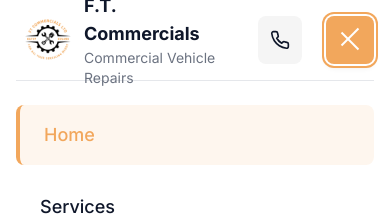
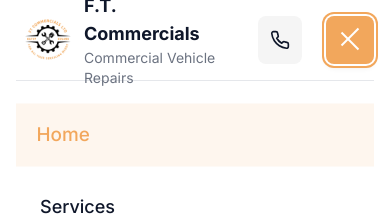
Before and after one commit to mattduff36/ftcommercials, a Next.js app: page / in a window 390 px wide. Both pictures are taken after a click on the button "Open navigation menu". Shown: the top 217 px of the page. Built offline with nearby package versions, Linux system fonts and the light colour scheme.

Commit message:
Fix mobile navigation: remove horrible animations and fix Services link scrolling

```diff
--- a/src/app/page.tsx
+++ b/src/app/page.tsx
@@ -35,7 +35,7 @@
       </section>
 
       {/* Services Overview */}
-      <AnimatedSection animation="fade" className="py-16 bg-gray-50">
+      <AnimatedSection id="services" animation="fade" className="py-16 bg-gray-50">
         <div className="container mx-auto px-4">
           <ServicesOverview />
         </div>
--- a/src/components/AnimatedSection.tsx
+++ b/src/components/AnimatedSection.tsx
@@ -8,6 +8,7 @@
   delay?: number;
   threshold?: number;
   className?: string;
+  id?: string;
 }
 
 export default function AnimatedSection({
@@ -16,6 +17,7 @@
   delay = 0,
   threshold = 0.1,
   className = '',
+  id,
 }: AnimatedSectionProps): JSX.Element {
   const [isVisible, setIsVisible] = useState(false);
   const [isMobile, setIsMobile] = useState(false);
@@ -92,7 +94,7 @@
   };
 
   return (
-    <div ref={sectionRef} className={`${getAnimationClasses()} ${className}`}>
+    <div ref={sectionRef} id={id} className={`${getAnimationClasses()} ${className}`}>
       {children}
     </div>
   );
--- a/src/components/Navigation.tsx
+++ b/src/components/Navigation.tsx
@@ -242,7 +242,7 @@
           aria-labelledby="mobile-menu-button"
         >
           <div className="py-6 space-y-3">
-            {navigationItems.map((item, index) => (
+            {navigationItems.map((item) => (
               <button
                 key={item.href}
                 onClick={() => handleLinkClick(item.href)}
@@ -250,16 +250,10 @@
                   isActiveLink(item.href)
                     ? 'text-brand-accent bg-brand-accent-light bg-opacity-10 border-l-4 border-brand-accent scale-105'
                     : 'text-brand-black-900'
-                } ${isMenuOpen ? 'animate-fade-in-left' : ''}`}
+                }`}
                 role="menuitem"
                 aria-current={isActiveLink(item.href) ? 'page' : undefined}
                 tabIndex={isMenuOpen ? 0 : -1}
-                style={{
-                  animationDelay: `${index * 100}ms`,
-                  transform: isMenuOpen ? 'translateX(0)' : 'translateX(-20px)',
-                  opacity: isMenuOpen ? 1 : 0,
-                  transition: `all 0.3s ease-out ${index * 100}ms`,
-                }}
               >
                 {item.label}
               </button>
--- a/src/components/ServicesOverview.tsx
+++ b/src/components/ServicesOverview.tsx
@@ -53,7 +53,7 @@
   ];
 
   return (
-    <section id="services" className="py-16">
+    <section className="py-16">
       <div className="container mx-auto px-4">
         <div className="text-center mb-12">
           <h2 className="text-3xl md:text-4xl lg:text-5xl font-bold text-brand-black-900 mb-6">
```
